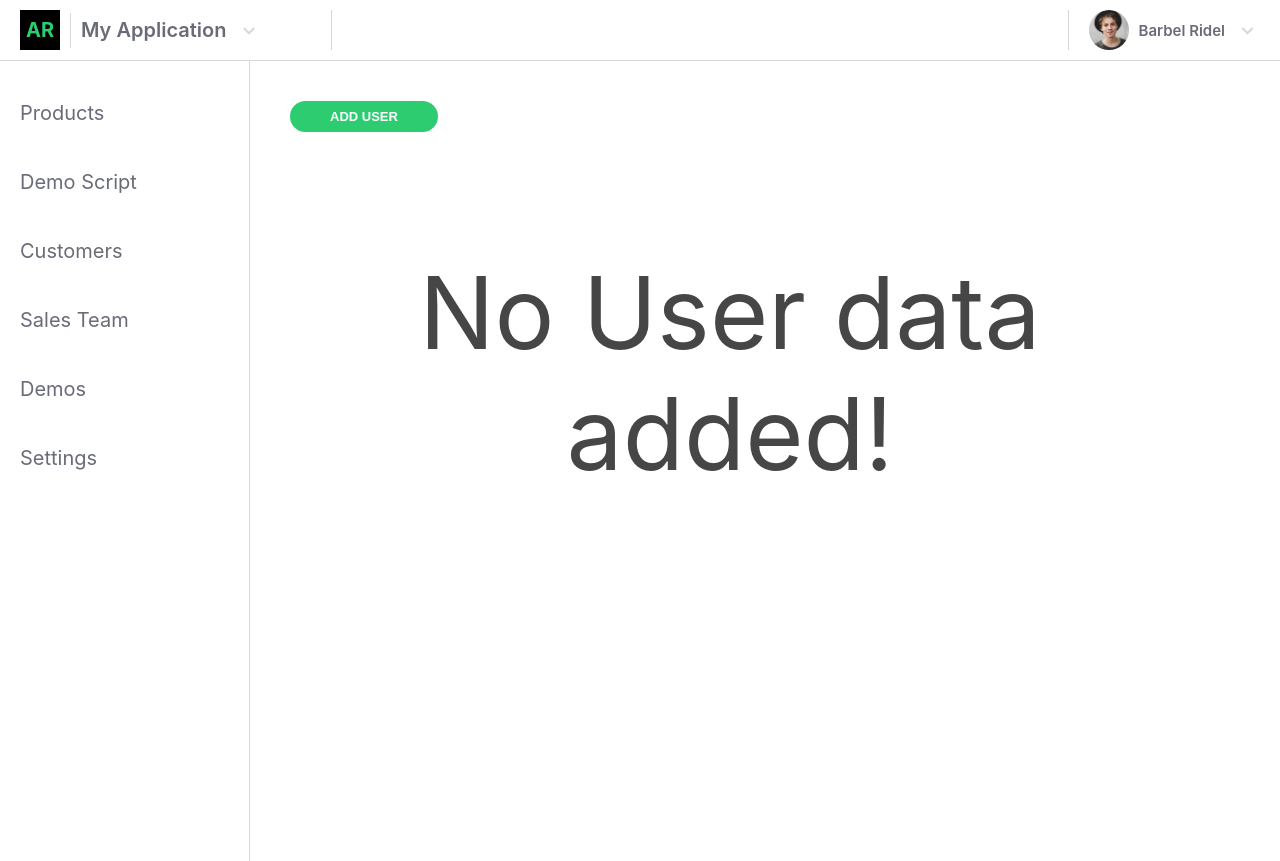
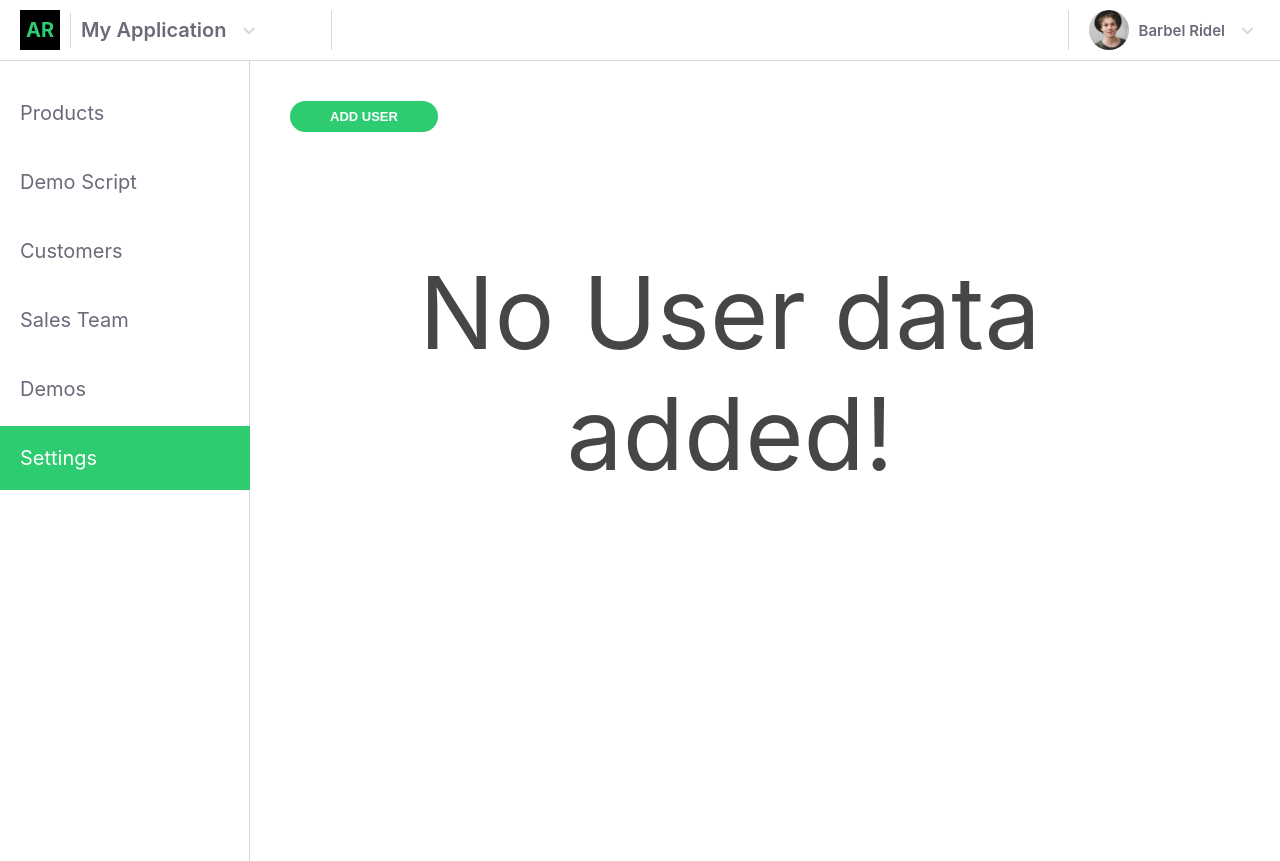
Before and after one commit to akash-1318/hello-ar, a React (Create React App) app: page / in a window 1280 px wide. Built offline with nearby package versions, Linux system fonts and the light colour scheme.

Commit message:
feat - added navlink

```diff
--- a/src/components/add-user-modal/addUserModal.js
+++ b/src/components/add-user-modal/addUserModal.js
@@ -5,7 +5,7 @@ import { toast } from "react-toastify";
 
 function AddUserModal() {
   const { state, dispatch } = usePrimaryStatesContext();
-  const {userData, modal} = state;
+  const {modal} = state;
   const [userInfo, setUserInfo] = useState({
       role : "Admin",
       username : "",
--- a/src/components/header/header.css
+++ b/src/components/header/header.css
@@ -10,6 +10,7 @@
     width: 4rem;
     padding: .2rem;
     background-color: black;
+    cursor: pointer;
 }
 
 .logo > p{
@@ -30,6 +31,7 @@
     padding: .5rem 1rem;
     border-left: 1px solid var(--dark-secondry-color);
     color: var(--secondry-text-color);
+    cursor: pointer;
 }
 
 .logo__name > i, .header__right > i {
@@ -55,6 +57,7 @@
 .header__right {
     padding-left: 2rem;
     border-left: 1px solid var(--dark-secondry-color);
+    cursor: pointer;
 }
 
 .header__right > p {
--- a/src/components/sidebar/sidebar.css
+++ b/src/components/sidebar/sidebar.css
@@ -15,6 +15,13 @@
     cursor: pointer;
 }
 
+.navlink {
+    width: 25rem;
+    position:absolute;
+    text-align: left;
+    text-decoration: none;
+}
+
 .sidebar__menu:hover{
     background-color: var(--primary-color);
     color: var(--white-color);
--- a/src/components/sidebar/sidebar.js
+++ b/src/components/sidebar/sidebar.js
@@ -1,7 +1,13 @@
-import "./sidebar.css"
+import "./sidebar.css";
+import { NavLink } from "react-router-dom";
 
-function Sidebar(){
-    return(
+function Sidebar() {
+  const getActiveStyle = ({ isActive }) => ({
+    color: isActive ? "var(--white-color)" : "",
+    backgroundColor: isActive ? "var(--primary-color)" : "",
+  });
+
+  return (
     <aside className="sidebar__menus">
       <ul className="sidebar__menu-container">
         <li className="sidebar__menu">
@@ -19,12 +25,16 @@ function Sidebar(){
         <li className="sidebar__menu">
           <p>Demos</p>
         </li>
-          <li className="sidebar__menu">
-              <p>Settings</p>
-          </li>
+        <NavLink
+          style={getActiveStyle}
+          to="/"
+          className="sidebar__menu navlink"
+        >
+          Settings
+        </NavLink>
       </ul>
     </aside>
-    )
+  );
 }
 
-export {Sidebar}
+export { Sidebar };
--- a/src/components/table/table.js
+++ b/src/components/table/table.js
@@ -4,12 +4,11 @@ import { toast } from "react-toastify";
 
 function Table({ user, index }) {
   const { dispatch } = usePrimaryStatesContext();
-
   return (
     <tr>
       <td>{index + 1}</td>
       <td>{user.username}</td>
-      <td>1 hour</td>
+      <td>Few minutes ago</td>
       <td>{user.role}</td>
       <td>
         <i
--- a/src/context/context.js
+++ b/src/context/context.js
@@ -18,8 +18,6 @@ const PrimaryStatesProvider = ({children}) => {
         }
     },[state.userData])
 
-    console.log("hello")
-
     return(
         <PrimaryStates.Provider value={{state, dispatch}}>
             {children}
--- a/src/pages/setting-page/setting.js
+++ b/src/pages/setting-page/setting.js
@@ -1,5 +1,5 @@
 import "./setting.css";
-import { useEffect, useState } from "react";
+import { useEffect } from "react";
 import {
   Header,
   Sidebar,
```
Also changed, not shown: src/reducer/dataReducer.js (line endings or trailing spaces). Lines whose indentation alone changed are shown as unchanged.
